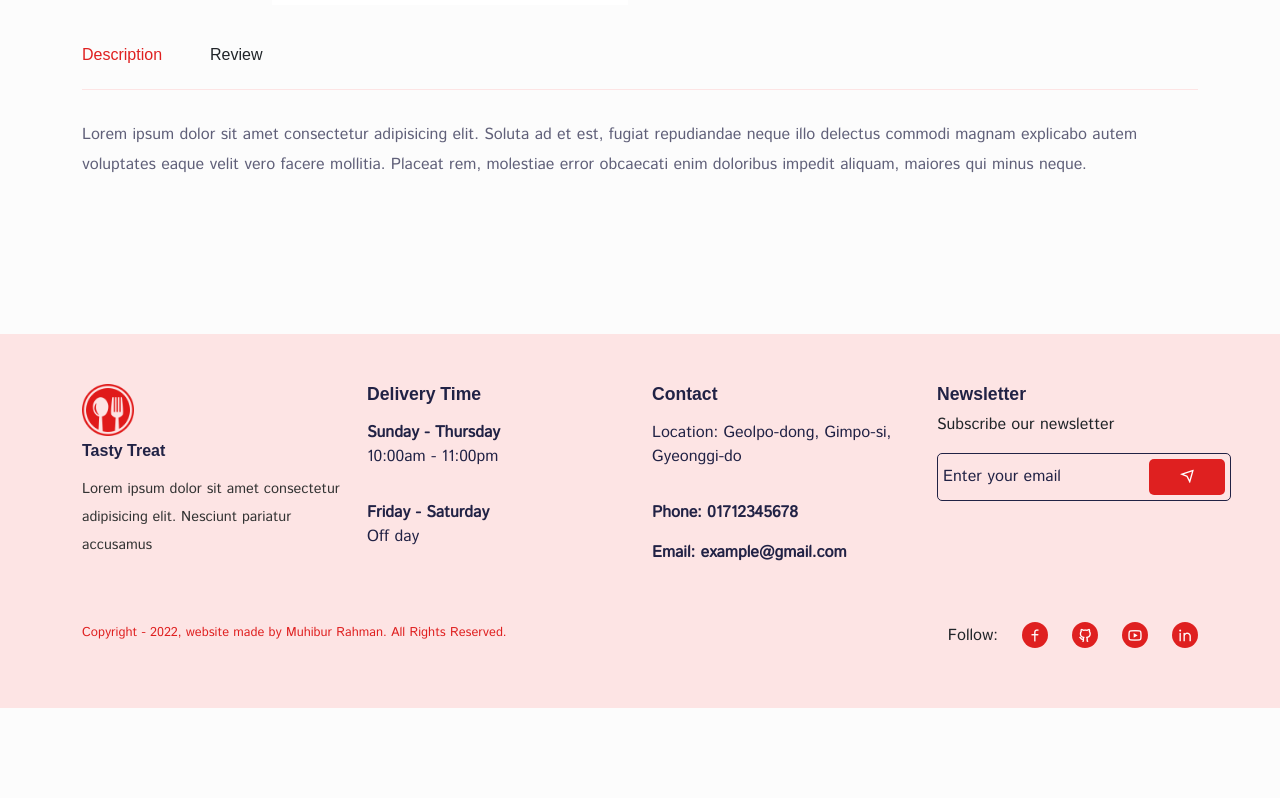
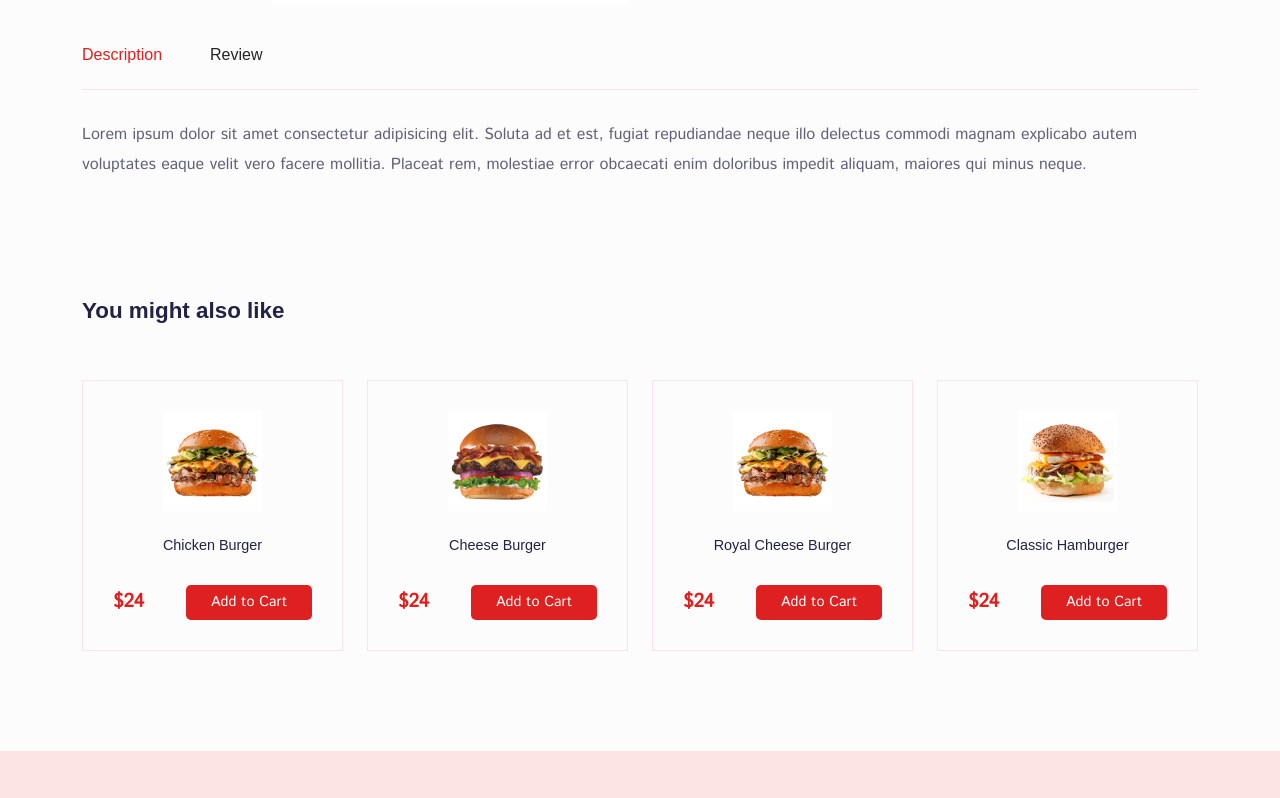
Before and after one commit to rara-record/pizzaman, a React (Create React App) app: page /foods/01 in a window 1280 px wide. Shown: the part 719-1517 px from the top of the page. Before the commit the page ends 1427 px from the top, so only its background shows below. Built offline with nearby package versions, Linux system fonts and the light colour scheme; a web font is replaced by a local one.

Commit message:
[feat] FoodDetails 관련 상품 UI 추가 및 addTOCart 기능 추가

```diff
--- a/src/pages/FoodDetails.jsx
+++ b/src/pages/FoodDetails.jsx
@@ -1,19 +1,45 @@
-import React, { useState, useEffect } from 'react'
+import React, { useState, useEffect, useCallback } from 'react'
 import { useParams } from 'react-router-dom'
 
 import Helmet from '../components/Helmet'
 import { Container, Row, Col } from 'reactstrap'
 import CommonSection from '../components/UI/CommonSection'
+import ProductCard from '../components/UI/ProductCard'
 
 import products from '../assets/fake-data/products'
+import { useDispatch } from 'react-redux'
+import { cartActions } from '../store/reducer/cartSlice'
 
 const FoodDetails = () => {
   const { id } = useParams()
+  const dispatch = useDispatch()
   const [tab, setTab] = useState('desc')
 
   const product = products.find((product) => product.id === id)
+
   const [previewImg, setPreviewImg] = useState(product.image01)
   const { title, price, category, desc, image01 } = product
+
+  const relatedProduct = products.filter((item) => category === item.category)
+
+  const addItem = useCallback(() => {
+    dispatch(
+      cartActions.addItem({
+        id,
+        title,
+        price,
+        image01,
+      })
+    )
+  }, [dispatch, id, image01, price, title])
+
+  const submitHandler = (e) => {
+    e.preventDefault()
+  }
+
+  useEffect(() => {
+    setPreviewImg(product.image01)
+  }, [product])
 
   return (
     <Helmet title="Product-detail">
@@ -83,7 +109,9 @@
                   Category: <span>{category}</span>
                 </p>
 
-                <button className="addTOCart__btn">Add to Cart</button>
+                <button onClick={addItem} className="addTOCart__btn">
+                  Add to Cart
+                </button>
               </div>
             </Col>
 
@@ -109,7 +137,7 @@
                 </div>
               ) : (
                 <div className="tab__form mb-3">
-                  <div className="review">
+                  <div className="review pt-5">
                     <p className="user__name mb-0">Jhon Doe</p>
                     <p className="user__email">jhon123@gmail.com</p>
                     <p className="feedback__text">great product</p>
@@ -133,7 +161,7 @@
                     <p className="feedback__text">great product</p>
                   </div>
 
-                  <form className="form">
+                  <form className="form" onSubmit={submitHandler}>
                     <div className="form__group">
                       <input type="text" placeholder="Enter your name" />
                     </div>
@@ -158,6 +186,16 @@
                 </div>
               )}
             </Col>
+
+            <Col lg="12" className="mb-5 mt-4">
+              <h2 className="related__Product-title">You might also like</h2>
+            </Col>
+
+            {relatedProduct.map((item) => (
+              <Col lg="3" md="4" sm="6" xs="6" className="mb-4" key={item.id}>
+                <ProductCard item={item} />
+              </Col>
+            ))}
           </Row>
         </Container>
       </section>
--- a/src/style.css
+++ b/src/style.css
@@ -695,4 +695,7 @@
 .feedback__text {
   color: #212234b6; }
 
+.related__Product-title {
+  font-size: 1.4rem; }
+
 /*# sourceMappingURL=style.css.map */
--- a/src/styles/sub/_product-detail.scss
+++ b/src/styles/sub/_product-detail.scss
@@ -90,3 +90,7 @@
 .feedback__text {
   color: #212234b6;
 }
+
+.related__Product-title {
+  font-size: 1.4rem;
+}
```
Also changed, not shown: 1 other file (tests, documents, lock files or other folders).
